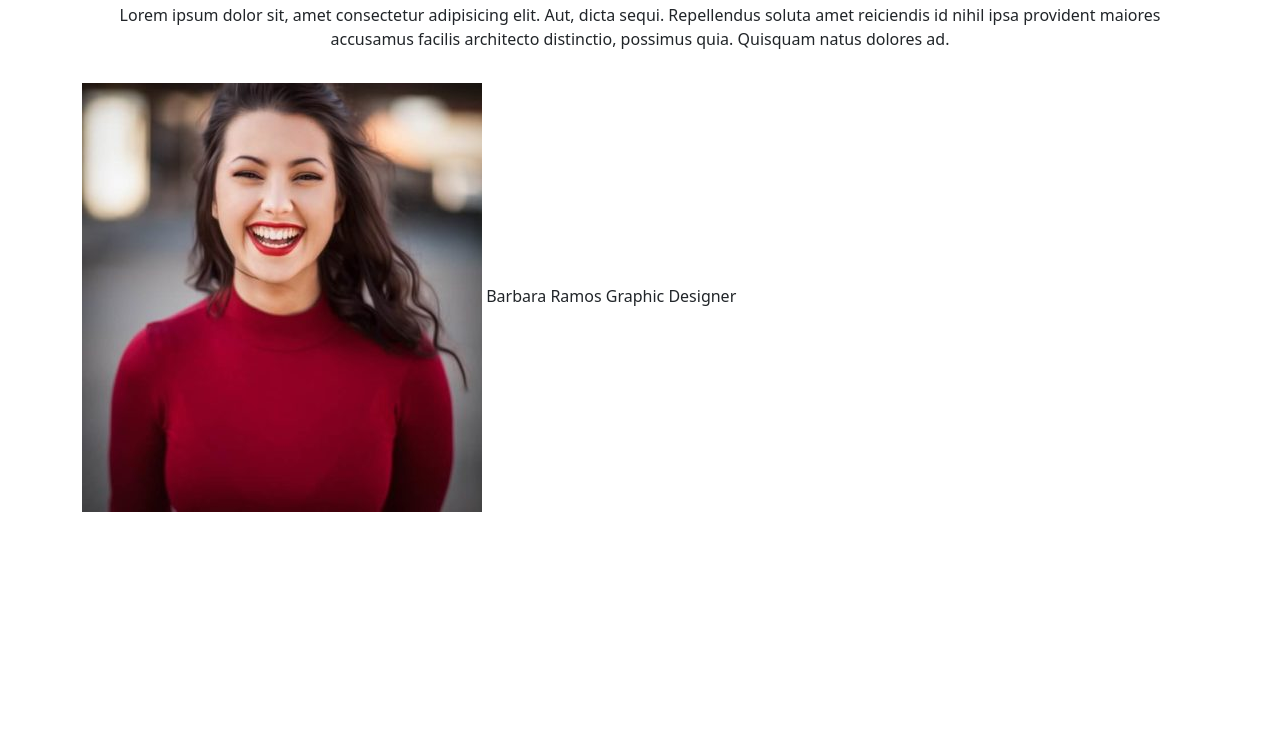
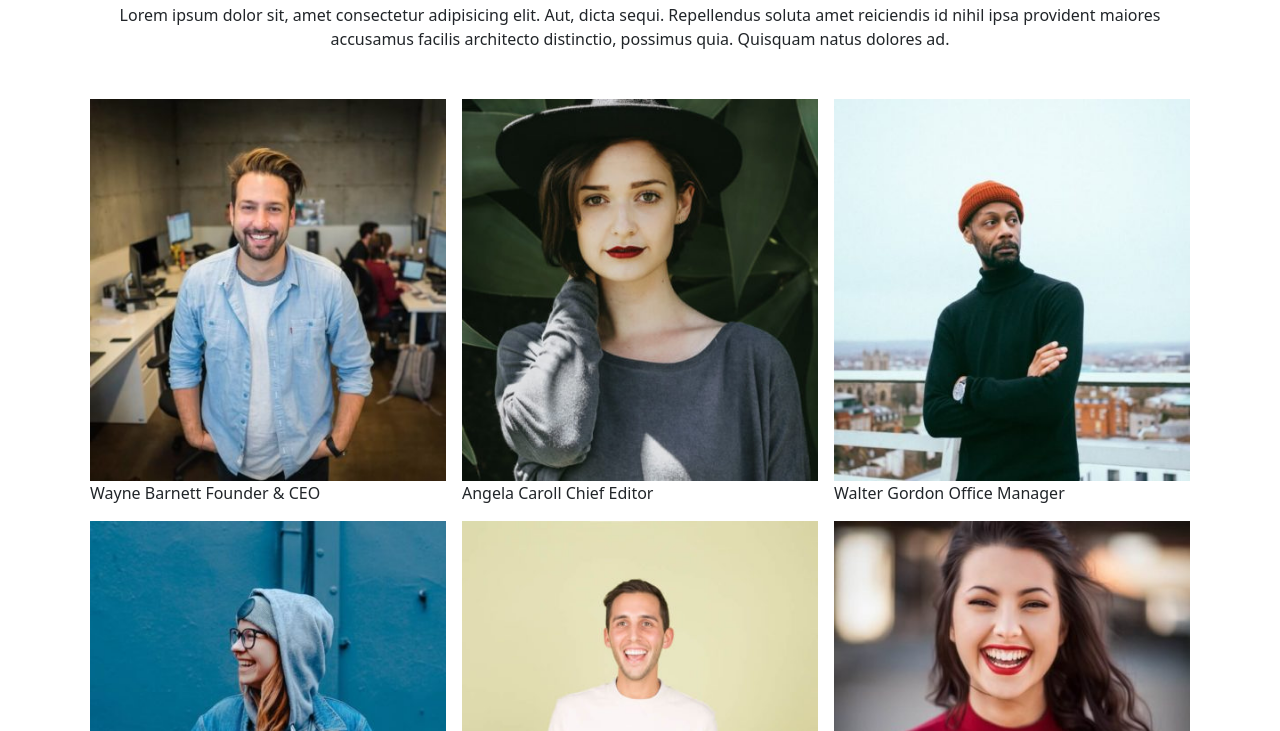
Before and after one commit to LucaBonifazio/js-our-team, a plain HTML site: page index.html in a window 1280 px wide. Shown: the part 69-800 px from the top of the page. Drawn offline with nearby package versions, Linux system fonts and the light colour scheme.

Commit message:
End is near

```diff
--- a/index.html
+++ b/index.html
@@ -19,6 +19,6 @@
         <h1>Our Team</h1>
         <p>Lorem ipsum dolor sit, amet consectetur adipisicing elit. Aut, dicta sequi. Repellendus soluta amet reiciendis id nihil ipsa provident maiores accusamus facilis architecto distinctio, possimus quia. Quisquam natus dolores ad.</p>
     </div>
-    <div class="cards_container container"></div>
+    <div class="cards_container row row-cols container m-auto"></div>
 </body>
 </html>
--- a/js/script.js
+++ b/js/script.js
@@ -57,7 +57,13 @@ const arrTeam = [
 const boxCards = document.querySelector('.cards_container');
 
 for (let key in arrTeam) {
-    boxCards.innerHTML = (`${arrTeam[key].image} ${arrTeam[key].name} ${arrTeam[key].lastName} ${arrTeam[key].occupation}`);
+    const eleCard = document.createElement('div');
+    eleCard.classList.add('col-4', 'd-flex', 'img-fluid', 'g-3');
+    const eleCardContent = document.createElement('div');
+    eleCardContent.classList.add('img-fluid', 'd-flex', 'flex-column');
+    boxCards.append(eleCard);
+    eleCard.append(eleCardContent);
+    eleCardContent.innerHTML = (`${arrTeam[key].image} ${arrTeam[key].name} ${arrTeam[key].lastName} ${arrTeam[key].occupation}`);
 }
 
 console.table(arrTeam);
```
